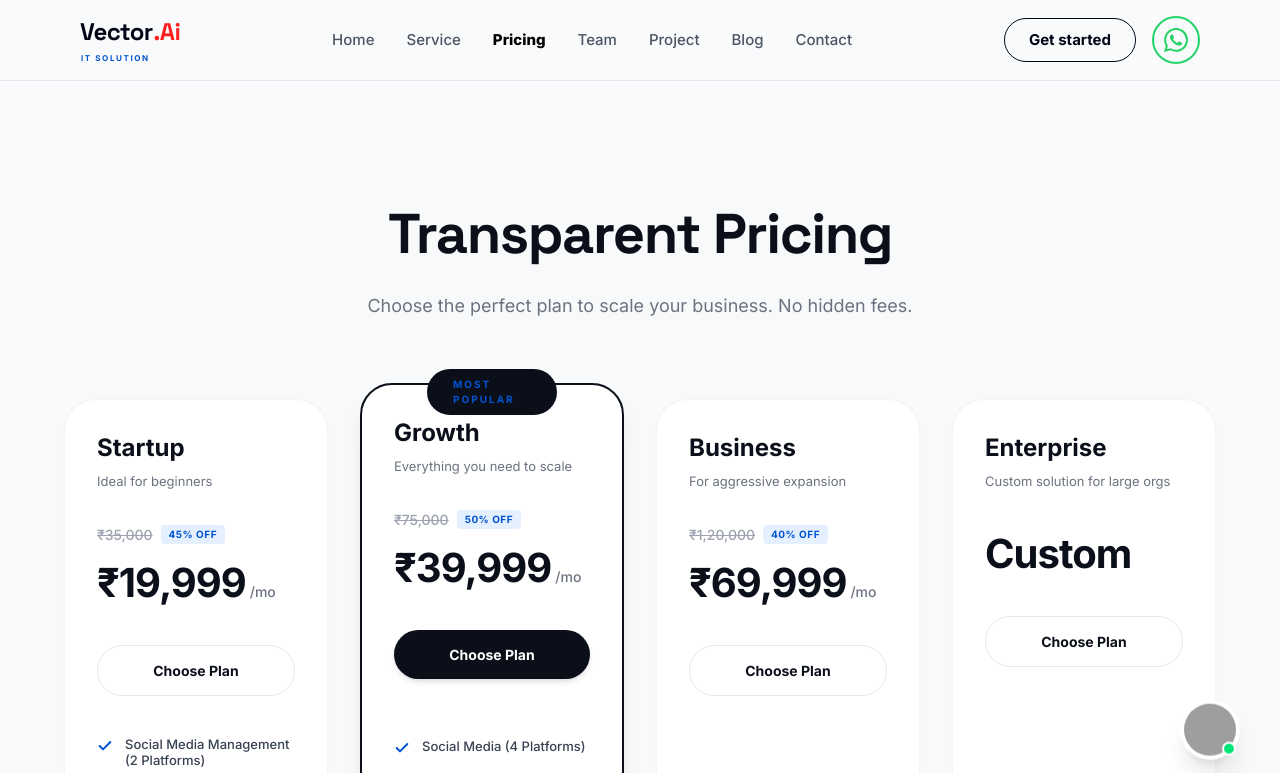
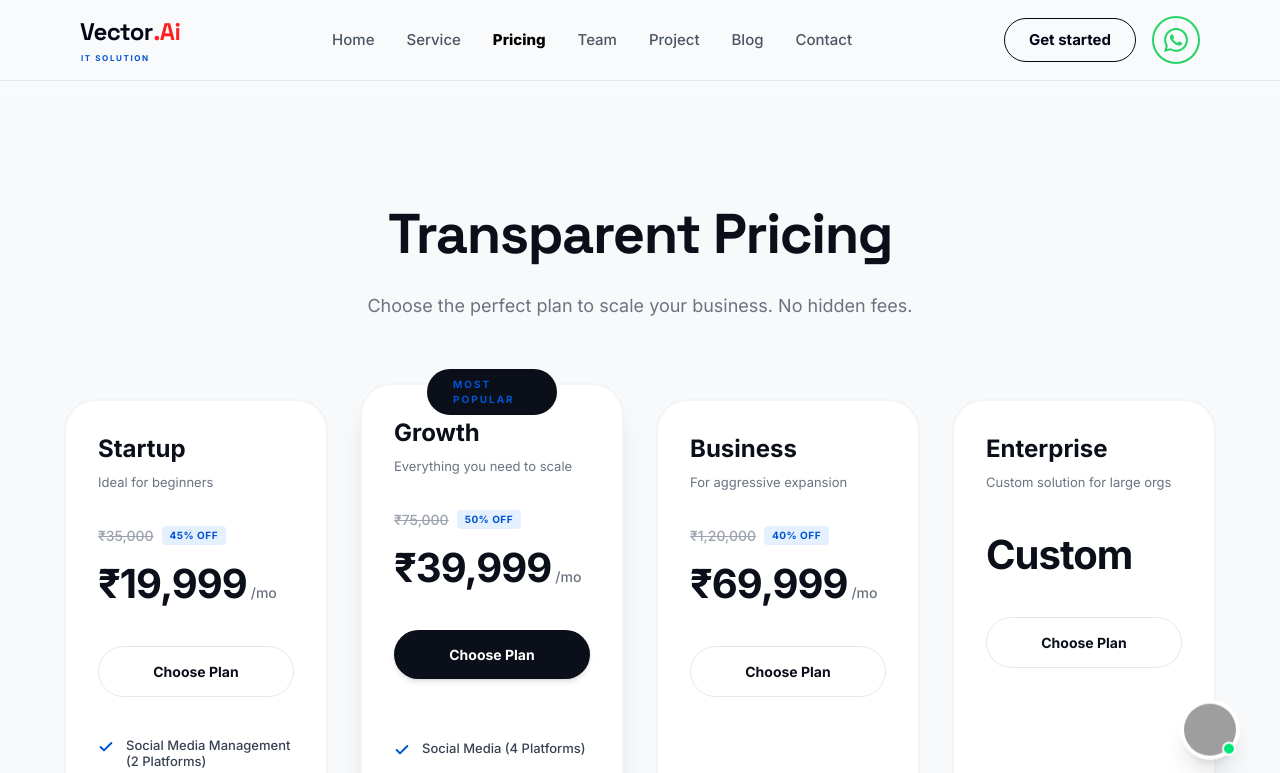
Before and after one commit to 08Satyamkumar/Vector.Ai, a React (Vite) app: page /pricing in a window 1280 px wide. Shown: the top 773 px of the page. Built offline with nearby package versions, Linux system fonts and the light colour scheme; grey boxes are pictures that could not be loaded.

Commit message:
Change pricing card border highlight to appear on hover for all cards instead of statically on Growth card

```diff
--- a/src/components/PricingPlans.jsx
+++ b/src/components/PricingPlans.jsx
@@ -86,8 +86,8 @@ const PricingPlans = () => {
           {plans.map((plan, index) => (
             <div
               key={index}
-              className={`relative bg-white rounded-[2rem] p-8 flex flex-col h-full transition-all duration-300 hover:shadow-2xl hover:-translate-y-2
-                ${plan.isPopular ? 'border-2 border-[#0B0F19] shadow-xl md:-mt-4 md:mb-[-1rem]' : 'border border-gray-100 shadow-sm hover:border-[#0B0F19]/20'}
+              className={`relative bg-white rounded-[2rem] p-8 flex flex-col h-full border-2 border-gray-100 transition-all duration-300 hover:border-[#0B0F19] hover:shadow-2xl hover:-translate-y-2
+                ${plan.isPopular ? 'shadow-xl md:-mt-4 md:mb-[-1rem]' : 'shadow-sm'}
               `}
             >
               {/* Popular Badge */}
```
